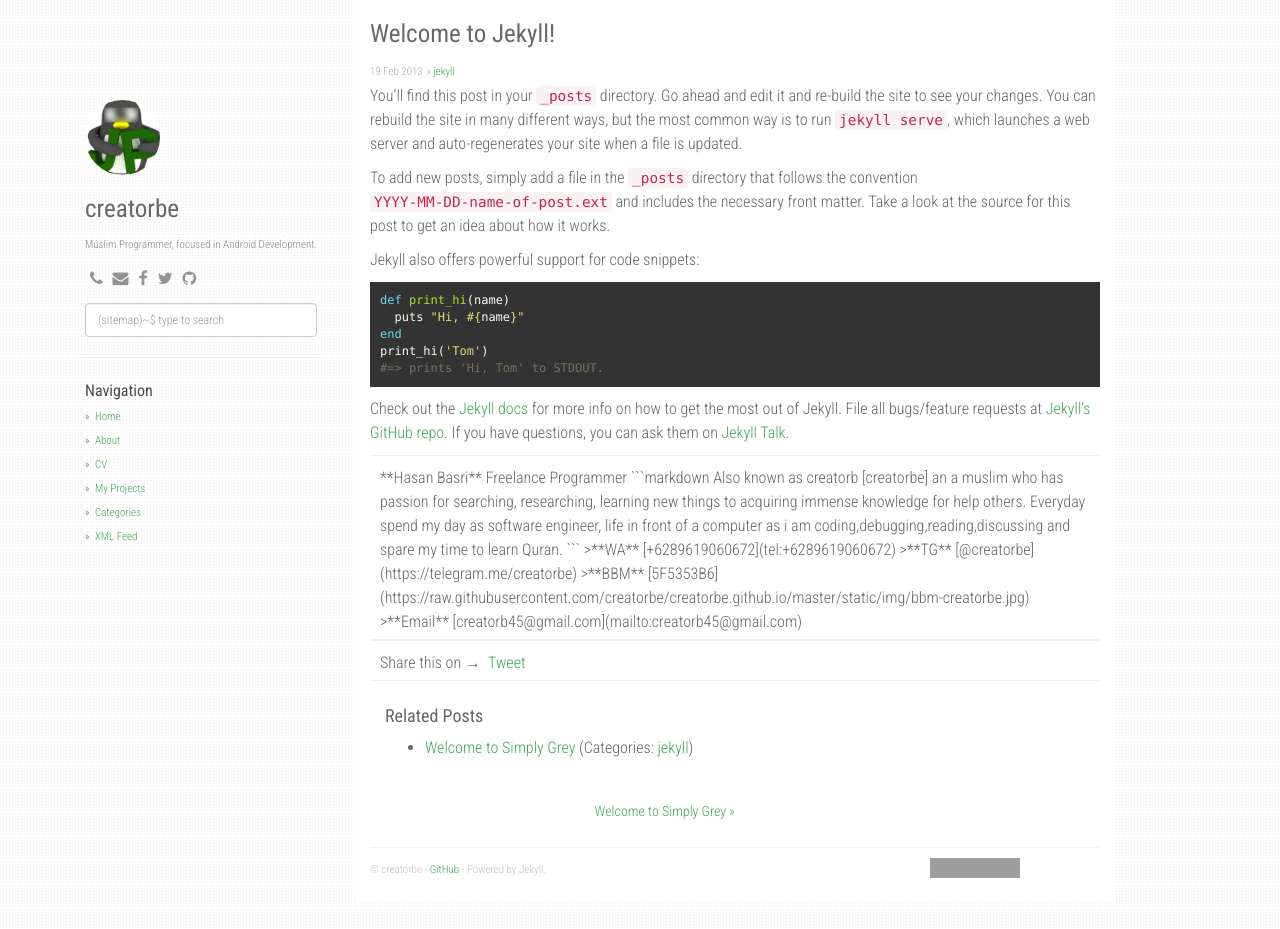
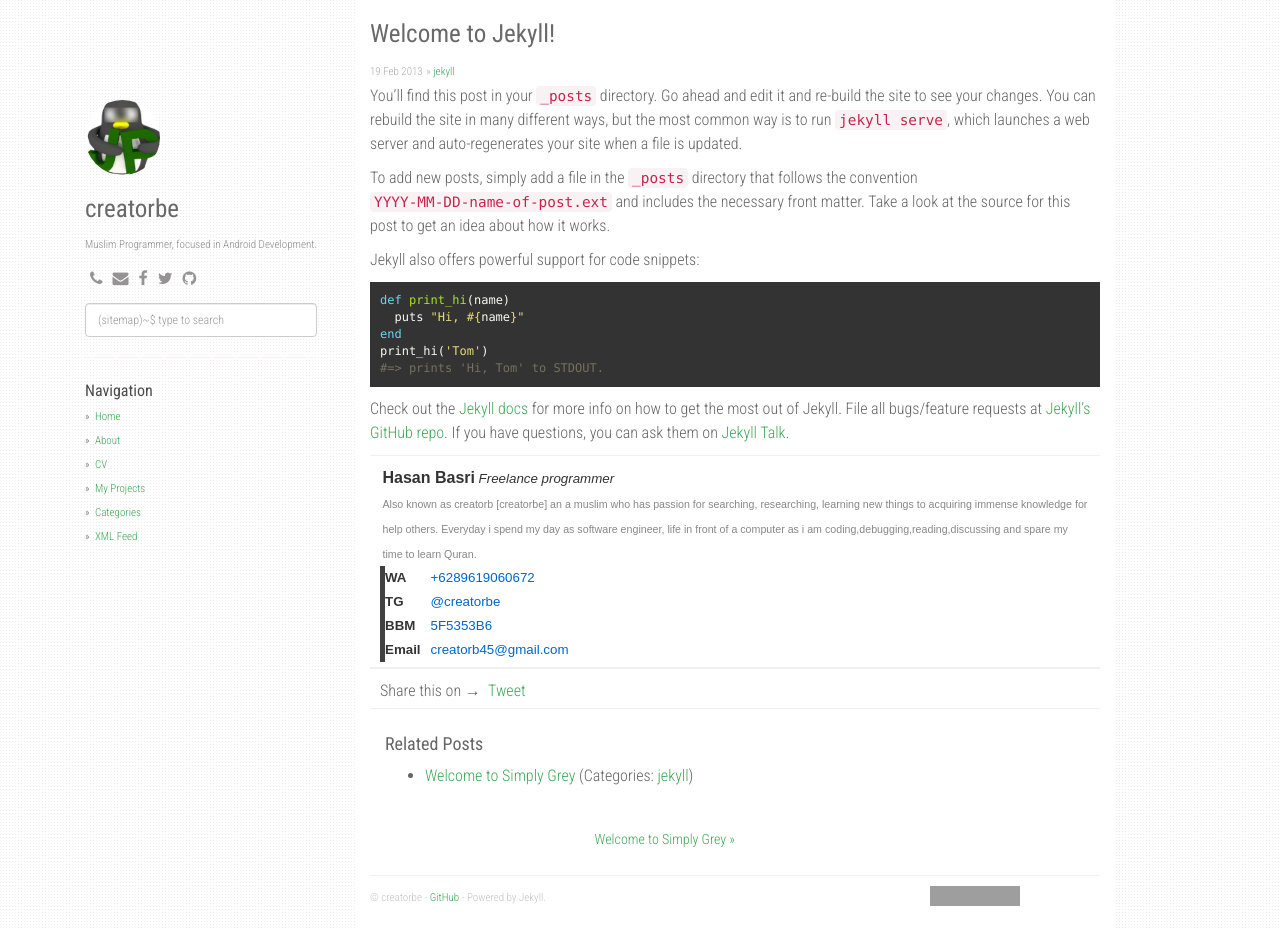
Before and after one commit to creatorbe/creatorbe.github.io, a Jekyll site: the page built from _posts/2016-04-19-welcome-to-jekyll.markdown, in a window 1280 px wide and 929 px high. Built offline with Jekyll 4.4.1, drawn with Linux system fonts in a browser that asks for light colours; nearby versions of some CDN libraries; comment, search, counter and statistics services are not loaded; grey boxes are pictures that could not be loaded.

Commit message:
styling signature

````diff
--- a/_includes/signature.html
+++ b/_includes/signature.html
@@ -1,13 +1,51 @@
   <div class="signature">
-**Hasan Basri**
-Freelance Programmer
+    <table cellspacing="0" cellpadding="0" border="0">
+    <tbody>
+    <tr>
+        <td>
+            <font style="font-weight: bold; font-family: Arial; font-size: 12pt; color: rgb(51, 51, 51);">Hasan Basri</font>
+            <font style="font-style: italic; font-family: Arial; font-size: 10pt; color: rgb(51, 51, 51);">Freelance programmer</font>
+        </td>
+    </tr>
+    <tr>
+        <td>
+            <font style="font-family: Arial; font-size: 8pt; color: rgb(136, 136, 136);">Also known as creatorb [creatorbe] an a muslim who has passion for searching, researching, learning new things to acquiring immense knowledge for help others. Everyday i spend my day as software engineer, life in front of a computer as i am coding,debugging,reading,discussing and spare my time to learn Quran.</font>
+        </td>
+    </tr>
+    <tr>
+        <td style="border-left: 5px solid #414141; vertical-align: middle;">
+            <table cellspacing="0" cellpadding="0" border="0" style="padding-left: 10px;">
+                <tbody><tr>
+                    <td style="padding-right: 10px; font-family: Arial; font-size: 10pt; color: rgb(51, 51, 51);"><strong> WA</strong></td>
+                    <td style="font-family: Arial; font-size: 10pt;">
+                        <font style="font-family: Arial; font-size: 10pt;"><a href="tel:+6289619060672" style="color: #06c">+6289619060672</a></font>
+                    </td>
+                </tr>
 
-```markdown
-Also known as creatorb [creatorbe] an a muslim who has passion for searching, researching, learning new things to acquiring immense knowledge for help others. Everyday spend my day as software engineer, life in front of a computer as i am coding,debugging,reading,discussing and spare my time to learn Quran.
-```
+                <tr>
+                    <td style="padding-right: 10px; font-family: Arial; font-size: 10pt; color: rgb(51, 51, 51);"><strong> TG</strong></td>
+                    <td style="font-family: Arial; font-size: 10pt;">
+                        <font style="font-family: Arial; font-size: 10pt;"><a href="https://telegram.me/creatorbe" style="color: #06c">@creatorbe</a></font>
+                    </td>
+                </tr>
 
->**WA** [+6289619060672](tel:+6289619060672)
->**TG** [@creatorbe](https://telegram.me/creatorbe)
->**BBM** [5F5353B6](https://raw.githubusercontent.com/creatorbe/creatorbe.github.io/master/static/img/bbm-creatorbe.jpg)
->**Email** [creatorb45@gmail.com](mailto:creatorb45@gmail.com)
+                <tr>
+                    <td style="padding-right: 10px; font-family: Arial; font-size: 10pt; color: rgb(51, 51, 51);"><strong> BBM</strong></td>
+                    <td style="font-family: Arial; font-size: 10pt;">
+                        <font style="font-family: Arial; font-size: 10pt;"><a href="https://raw.githubusercontent.com/creatorbe/creatorbe.github.io/master/static/img/bbm-creatorbe.jpg" target="_blank" style="color: #06c">5F5353B6</a></font>
+                    </td>
+                </tr>
+
+                <tr>
+                    <td style="padding-right: 10px; font-family: Arial; font-size: 10pt; color: rgb(51, 51, 51);"><strong> Email</strong></td>
+                    <td style="font-family: Arial; font-size: 10pt;">
+                        <font style="font-family: Arial; font-size: 10pt;"><a href="mailto:creatorb45@gmail.com" style="color: #06c">creatorb45@gmail.com</a></font>
+                    </td>
+                </tr>
+
+            </tbody></table>
+        </td>
+
+    </tr>
+</tbody></table>
     </div>
````
